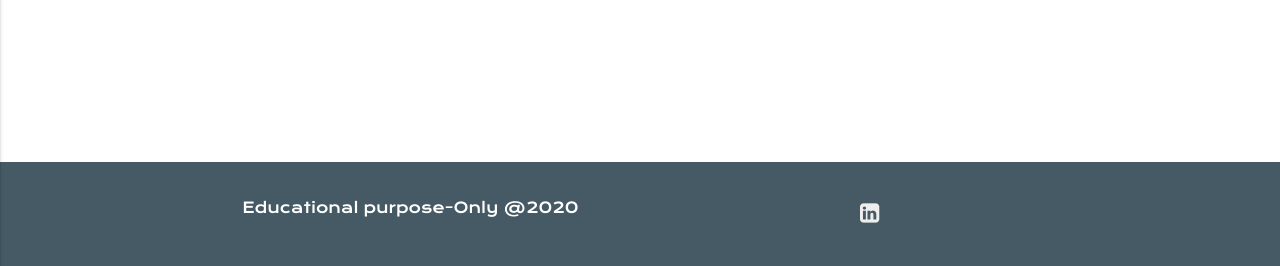
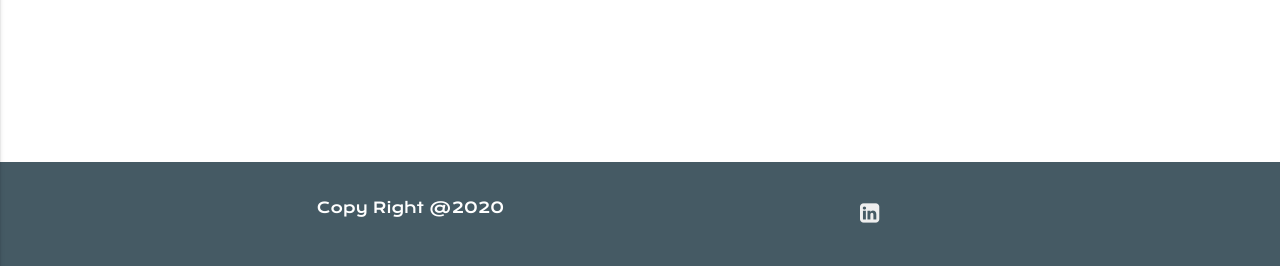
Before and after one commit to asifdanishyar/DCD_Milestone_Project, a Flask app: page /view_recipe/1 in a window 1280 px wide. Shown: the part 534-800 px from the top of the page. Run offline with Flask 2, Linux system fonts and the light colour scheme; some libraries are stand-ins or nearby versions.

Commit message:
ready for deploy

```diff
--- a/templates/base.html
+++ b/templates/base.html
@@ -95,13 +95,13 @@
                 <div class="row center-align">
                     <div class="col s12 m6">
                         <p class="white-text footer-text krona">
-                            Educational purpose-Only @2020
+                            Copy Right @2020
                         </p>
                     </div>
                     <div class="col s12 m6">
                         <ul class="social-links">
                             <li>
-                                <a class="grey-text text-lighten-3" href="#" target="_blank">
+                                <a class="grey-text text-lighten-3" href="https://www.linkedin.com/in/asif-danishyar-6026a7177/" target="_blank">
                                     <i class="fa fa-linkedin-square" aria-hidden="true"></i><span class="sr-only">Linkedin</span>
                                 </a>
                             </li>
```
